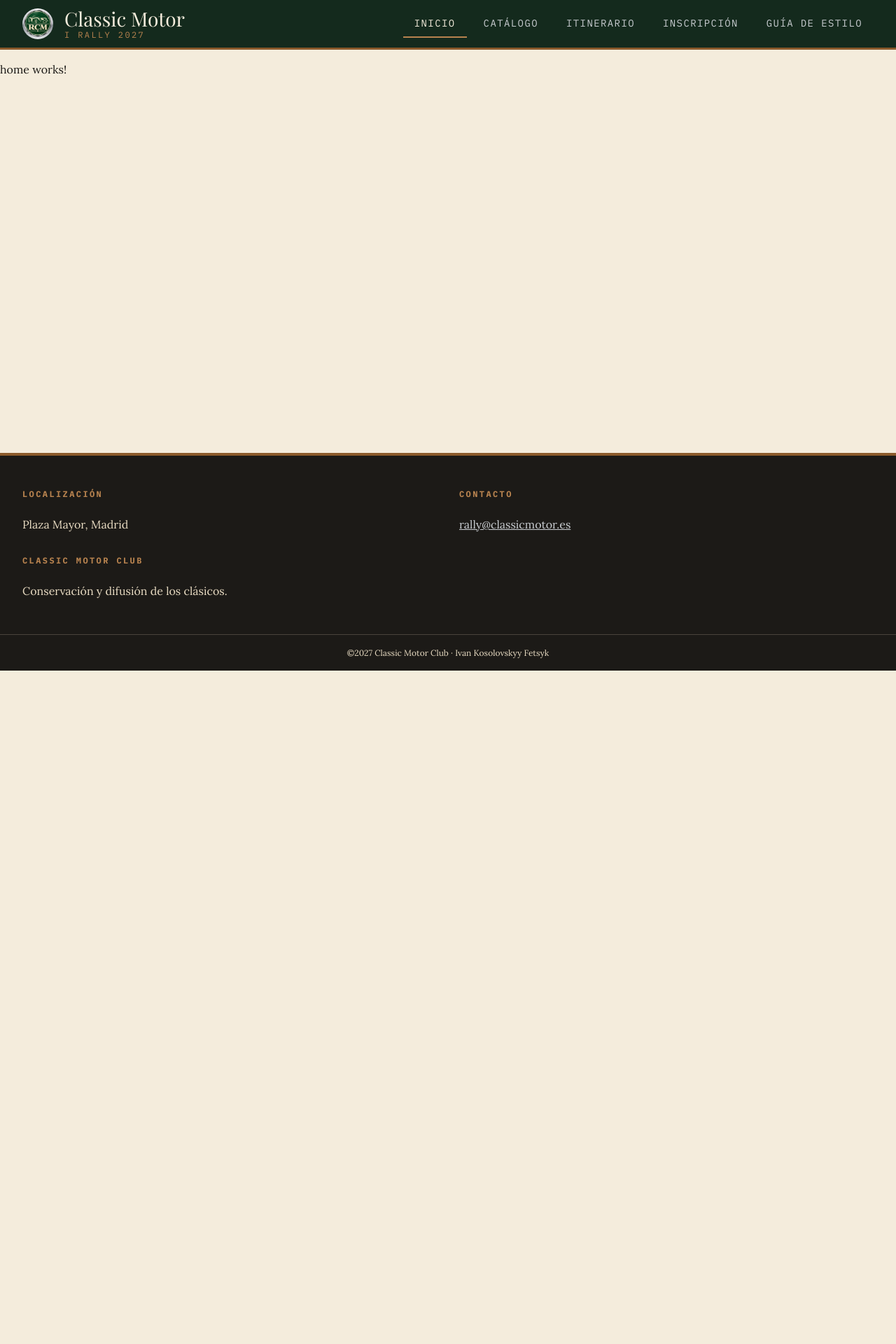
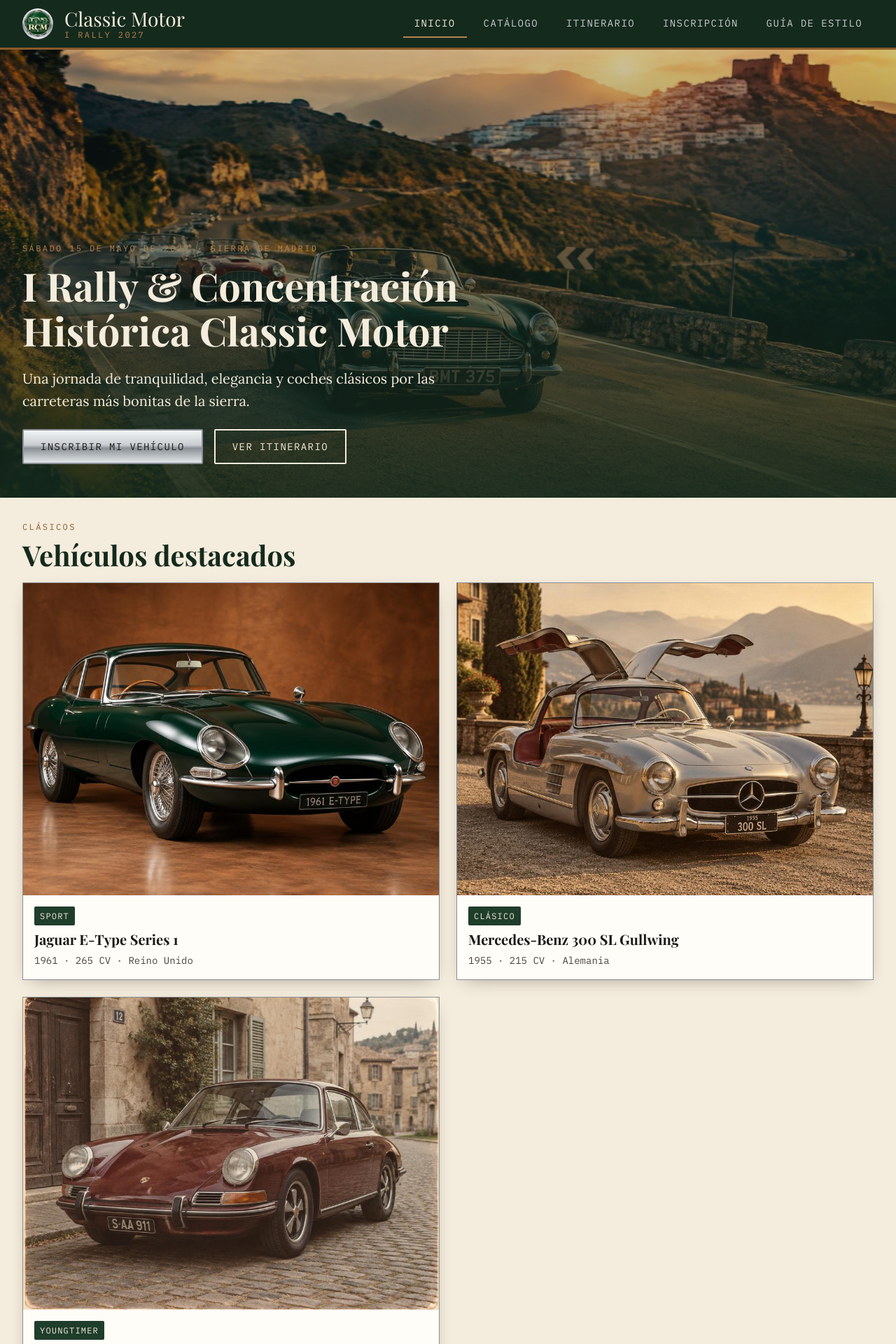
Before and after one commit to donivanovich/RallyClassicMotors, an Angular app: page / in a window 1280 px wide. Shown: the top 1920 px of the page at 70% size. Before the commit the page ends 958 px from the top, so only its background shows below. Built offline with nearby package versions, Linux system fonts and the light colour scheme.

Commit message:
feat: home view, car service & interface

```diff
--- a/src/app/app.config.ts
+++ b/src/app/app.config.ts
@@ -1,11 +1,12 @@
 import { ApplicationConfig, provideBrowserGlobalErrorListeners } from '@angular/core';
 import { provideRouter } from '@angular/router';
-
 import { routes } from './app.routes';
+import { provideHttpClient } from '@angular/common/http';
 
 export const appConfig: ApplicationConfig = {
   providers: [
     provideBrowserGlobalErrorListeners(),
-    provideRouter(routes)
+    provideRouter(routes),
+    provideHttpClient()
   ]
 };
--- /dev/null
+++ b/src/app/core/car.service.ts
@@ -0,0 +1,20 @@
+import { Injectable, inject, signal, computed } from '@angular/core';
+import { HttpClient } from '@angular/common/http';
+import { Car } from './car.model';
+
+@Injectable({ providedIn: 'root' })
+export class CarService {
+  private http = inject(HttpClient);
+  private readonly _vehicles = signal<Car[]>([]);
+  readonly vehicles = this._vehicles.asReadonly();
+  readonly featured = computed(() => this._vehicles().filter(v => v.featured));
+  readonly loaded = signal(false);
+
+  load(): void {
+    if (this.loaded()) return;
+    this.http.get<Car[]>('mocks/cars.json').subscribe(data => {
+      this._vehicles.set(data);
+      this.loaded.set(true);
+    });
+  }
+}
--- a/src/app/pages/home/home.html
+++ b/src/app/pages/home/home.html
@@ -1 +1,45 @@
-<p>home works!</p>
+<section class="hero" aria-labelledby="hero-title">
+  <img class="hero__image" src="cars/hero.jpg" alt="Fila de coches clásicos liderada por un descapotable verde por una carretera de montaña al atardecer" width="1600" height="912">
+  <div class="hero__content">
+    <p class="hero__eyebrow">Sábado 15 de mayo de 2027 · Sierra de Madrid</p>
+    <h1 class="hero__title" id="hero-title">I Rally &amp; Concentración Histórica Classic Motor</h1>
+    <p class="hero__lead">Una jornada de tranquilidad, elegancia y coches clásicos por las carreteras más bonitas de la sierra.</p>
+    <div class="hero__actions">
+      <a class="button button--chrome" routerLink="/inscripcion">Inscribir mi vehículo</a>
+      <a class="button button--outline hero__ghost" routerLink="/itinerario">Ver itinerario</a>
+    </div>
+  </div>
+</section>
+
+<section class="section" aria-labelledby="destacados-title">
+  <p class="section__eyebrow">Clásicos</p>
+  <h2 class="section__title" id="destacados-title">Vehículos destacados</h2>
+  <div class="featured">
+    @for (v of featured(); track v.id) {
+      <article class="featured__card">
+        <img class="featured__image" [src]="v.image" [alt]="v.alt" loading="lazy" width="944" height="704">
+        <div class="featured__body">
+          <span class="badge badge--green">{{ v.category }}</span>
+          <h3 class="featured__title">{{ v.brand }} {{ v.model }}</h3>
+          <p class="featured__meta">{{ v.year }} · {{ v.power }} CV · {{ v.country }}</p>
+        </div>
+      </article>
+    } @empty {
+      <p>Cargando vehículos…</p>
+    }
+  </div>
+  <a class="button button--primary" routerLink="/catalogo">Ver catálogo completo</a>
+</section>
+
+<section class="section location" aria-labelledby="ubicacion-title">
+  <div class="location__text">
+    <p class="section__eyebrow">Punto de encuentro</p>
+    <h2 class="section__title" id="ubicacion-title">Plaza Mayor de Madrid</h2>
+    <p class="section__lead">Espera de participantes y verificaciones técnicas a partir de las 08:00. Aparcamiento reservado solo para vehículos inscritos.</p>
+  </div>
+  <div class="map location__map">
+    <iframe class="map__frame" title="Mapa del punto de encuentro en la Plaza Mayor de Madrid"
+      src="https://www.openstreetmap.org/export/embed.html?bbox=-3.7113%2C40.4128%2C-3.7028%2C40.4174&amp;layer=mapnik&amp;marker=40.4153%2C-3.7074"
+      loading="lazy"></iframe>
+  </div>
+</section>
--- a/src/app/pages/home/home.scss
+++ b/src/app/pages/home/home.scss
@@ -0,0 +1,169 @@
+@use 'variables' as *;
+@use 'mixins' as *;
+
+.hero {
+  position: relative;
+  display: grid;
+  min-height: 80vh;
+  color: $color-cream;
+  overflow: hidden;
+
+  &__image {
+    position: absolute;
+    inset: 0;
+    width: 100%;
+    height: 100%;
+    object-fit: cover;
+  }
+
+  &::after {
+    content: '';
+    position: absolute;
+    inset: 0;
+    background: linear-gradient(
+      180deg,
+      rgba($color-ink, 0.2) 0%,
+      rgba($color-racing-green-dark, 0.9) 100%
+    );
+  }
+
+  &__content {
+    @include container;
+    position: relative;
+    z-index: 1;
+    align-self: end;
+    padding-block: $space-8;
+  }
+
+  &__eyebrow {
+    @include eyebrow;
+    color: $color-leather-light;
+    margin: 0 0 $space-3;
+  }
+
+  &__title {
+    font-size: $font-size-xl;
+    max-width: 18ch;
+  }
+
+  &__lead {
+    max-width: 50ch;
+    font-size: $font-size-base;
+  }
+
+  &__actions {
+    display: flex;
+    flex-wrap: wrap;
+    gap: $space-4;
+    margin-top: $space-6;
+  }
+
+  &__ghost {
+    color: $color-cream;
+    border-color: $color-cream;
+  }
+
+  @include mq($bp-mobile) {
+    min-height: 75vh;
+
+    &__content {
+      padding-block: $space-12;
+    }
+
+    &__title {
+      font-size: $font-size-2xl;
+    }
+
+    &__lead {
+      font-size: $font-size-lg;
+    }
+  }
+
+  @include mq($bp-tablet) {
+    min-height: 80vh;
+
+    &__title {
+      font-size: $font-size-3xl;
+    }
+  }
+
+  @include mq($bp-desktop) {
+    min-height: 85vh;
+
+    &__content {
+      padding-block: $space-16;
+    }
+
+    &__title {
+      font-size: 4.5rem;
+    }
+  }
+}
+
+.featured {
+  display: grid;
+  grid-template-columns: 1fr;
+  gap: $space-4;
+  margin-bottom: $space-8;
+
+  &__card {
+    background: $color-white;
+    border: $border-thin;
+    box-shadow: $shadow-card;
+  }
+
+  &__image {
+    aspect-ratio: 4 / 3;
+    object-fit: cover;
+    width: 100%;
+  }
+
+  &__body {
+    padding: $space-4;
+  }
+
+  &__title {
+    font-size: $font-size-lg;
+    margin: $space-2 0;
+  }
+
+  &__meta {
+    margin: 0;
+    font-family: $font-mono;
+    font-size: $font-size-sm;
+    color: $color-ink-soft;
+  }
+
+  @include mq($bp-mobile) {
+    gap: $space-6;
+  }
+
+  @include mq($bp-tablet) {
+    grid-template-columns: repeat(2, 1fr);
+  }
+
+  @include mq($bp-desktop) {
+    grid-template-columns: repeat(3, 1fr);
+    gap: $space-8;
+  }
+}
+
+.location {
+  display: grid;
+  grid-template-columns: 1fr;
+  gap: $space-6;
+  align-items: center;
+
+  @include mq($bp-mobile) {
+    gap: $space-8;
+  }
+
+  @include mq($bp-tablet) {
+    grid-template-columns: 1fr 1.5fr;
+  }
+
+  @include mq($bp-desktop) {
+    grid-template-columns: 1fr 1.75fr;
+    gap: $space-12;
+  }
+}
--- a/src/app/pages/home/home.ts
+++ b/src/app/pages/home/home.ts
@@ -1,9 +1,15 @@
-import { Component } from '@angular/core';
+import { Component, OnInit, inject } from '@angular/core';
+import { RouterLink } from '@angular/router';
+import { CarService } from '../../core/car.service';
 
 @Component({
   selector: 'app-home',
-  imports: [],
+  imports: [RouterLink],
   templateUrl: './home.html',
   styleUrl: './home.scss',
 })
-export class Home {}
+export class Home implements OnInit {
+  private service = inject(CarService);
+  readonly featured = this.service.featured;
+  ngOnInit(): void { this.service.load(); }
+}
```
Also changed, not shown: src/app/core/car.model.ts (added, +15 -0 lines), public/mocks/cars.json (renamed from src/mocks/cars.json).
